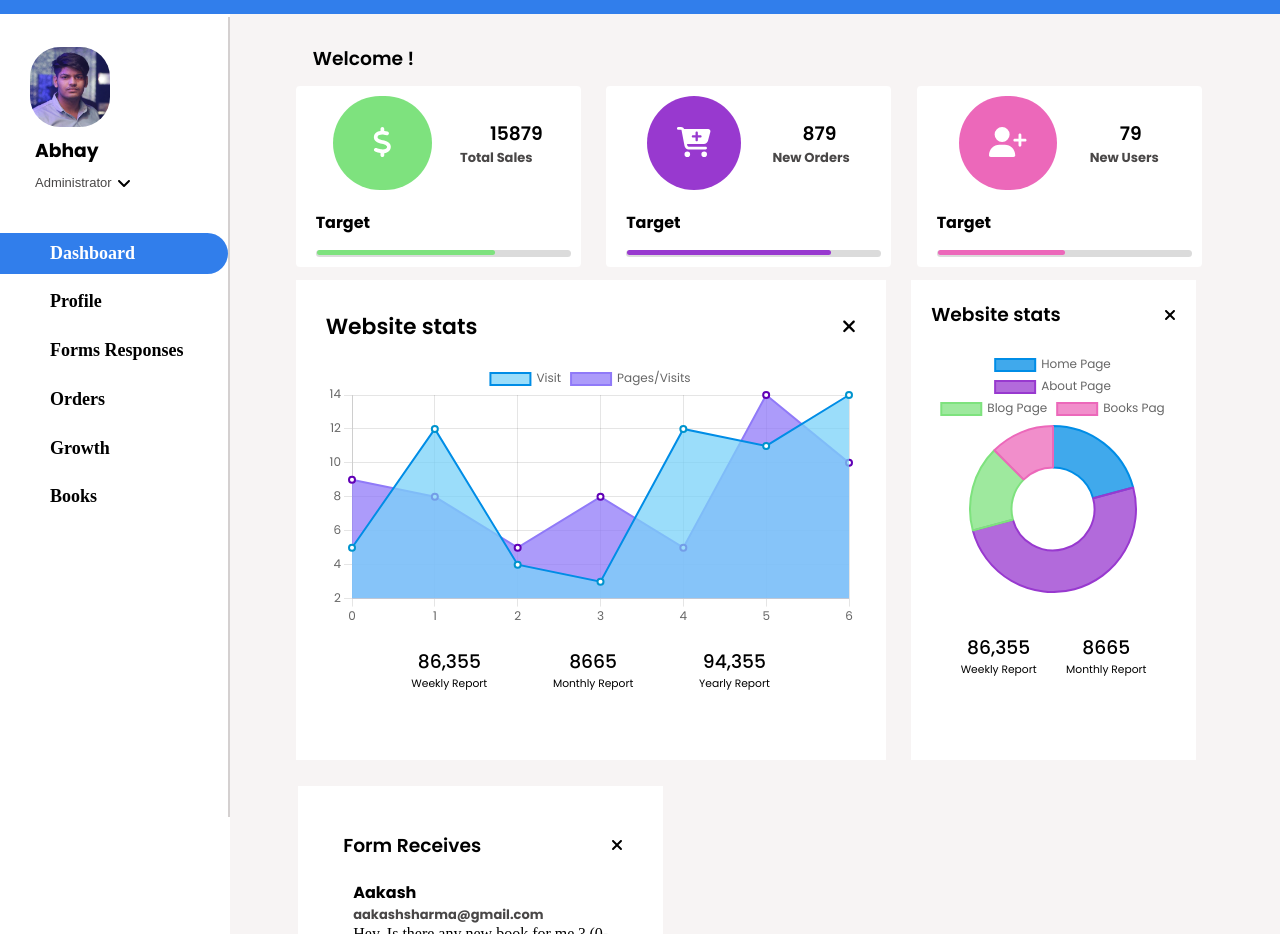
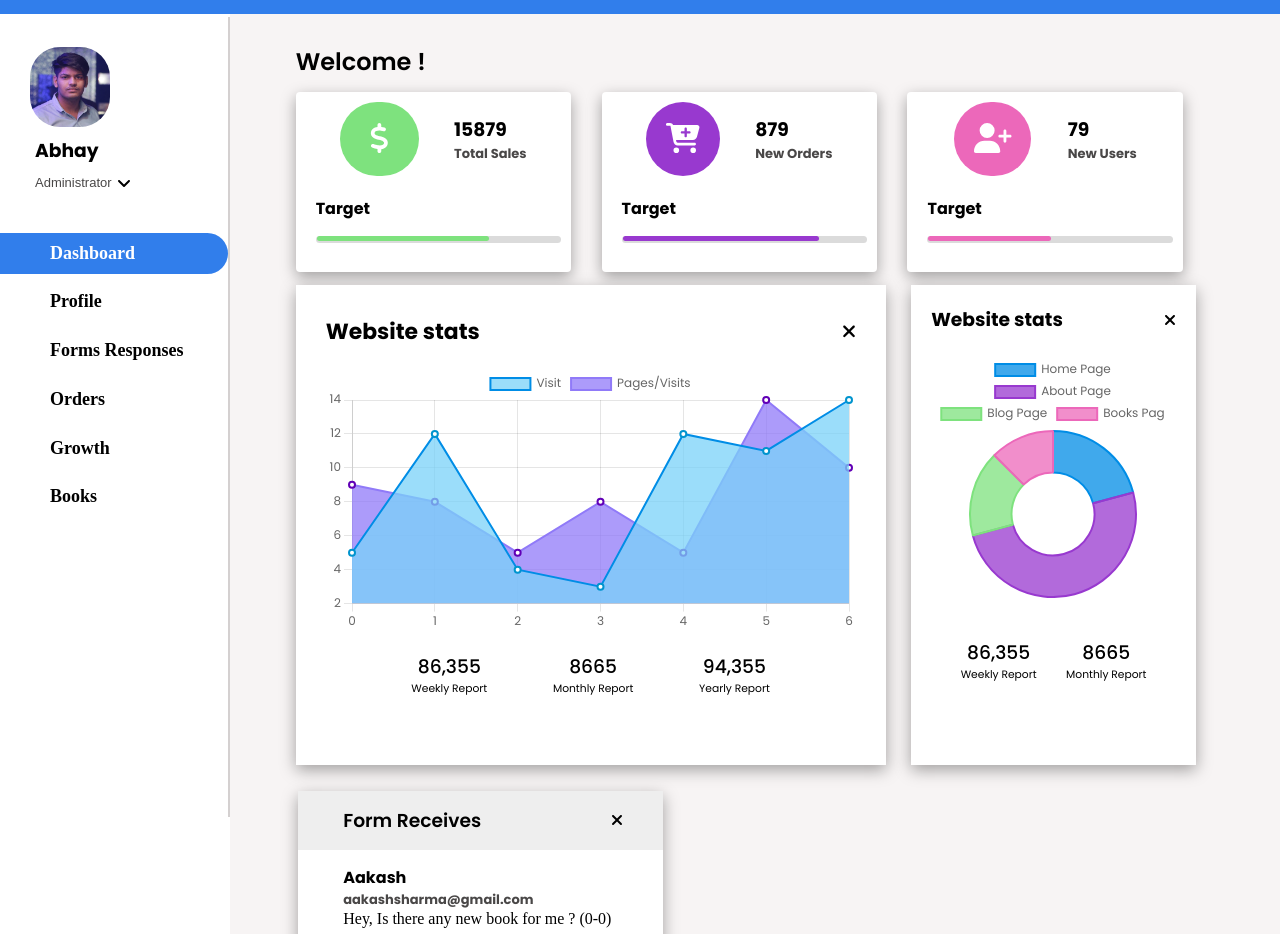
Before and after one commit to abhay5624/Admin.js, a React (Create React App) app: page / in a window 1280 px wide. Shown: the part 58-992 px from the top of the page. Built offline with nearby package versions, Linux system fonts and the light colour scheme.

Commit message:
shadow added

```diff
--- a/src/Components/FormReceives.js
+++ b/src/Components/FormReceives.js
@@ -7,7 +7,10 @@ const FormReceives = () => {
   const data = useSelector((state) => state.FormData);
   return (
     <div className="formReceives">
-      <div className="flexbox" style={{ justifyContent: "space-between" }}>
+      <div
+        className="flexbox formheader"
+        style={{ justifyContent: "space-between" }}
+      >
         <h3>Form Receives</h3>
         <FontAwesomeIcon icon={faXmark} />
       </div>
--- a/src/Pages/Dashboard.js
+++ b/src/Pages/Dashboard.js
@@ -11,8 +11,8 @@ import FormReceives from "../Components/FormReceives";
 const Dashboard = () => {
   return (
     <div className="Dashboard">
-      <h3>Welcome !</h3>
-      <div className="flexbox">
+      <h2>Welcome !</h2>
+      <div className="flexbox" style={{ justifyContent: "space-between" }}>
         <div className="box1">
           <div className="flexbox boxicon">
             <div className="dollersign">
--- a/src/index.css
+++ b/src/index.css
@@ -99,16 +99,17 @@ aside {
   padding-left: 5%;
   background-color: rgb(247, 244, 244);
 }
-.Dashboard h3 {
-  padding-left: 30px;
+.Dashboard h2 {
+  padding-left: 1vw;
   font-weight: 600;
 }
 .box1,
 .box2 {
+  box-shadow: rgba(0, 0, 0, 0.35) 0px 5px 15px;
   padding: 10px;
   background-color: white;
   border-radius: 4px;
-  min-width: 31.2%;
+  min-width: 30.2%;
   min-height: 180px;
   margin: 1vw;
 }
@@ -119,14 +120,14 @@ aside {
   font-size: 30px;
   background-color: rgb(152, 57, 207);
   color: white;
-  padding: 30px 30px;
+  padding: 20px 20px;
   border-radius: 60px;
 }
 .dollersign {
   font-size: 30px;
   background-color: rgb(126, 226, 126);
   color: white;
-  padding: 30px 40px;
+  padding: 20px 30px;
   border-radius: 60px;
 }
 .detail {
@@ -171,10 +172,11 @@ aside {
   background-color: #ec68ba;
   font-size: 30px;
   color: white;
-  padding: 30px 30px;
+  padding: 20px 20px;
   border-radius: 60px;
 }
 .Userchart {
+  box-shadow: rgba(0, 0, 0, 0.35) 0px 5px 15px;
   width: 65%;
   height: 480px;
   background-color: white;
@@ -193,6 +195,7 @@ aside {
   font-weight: 500;
 }
 .DonnutChart {
+  box-shadow: rgba(0, 0, 0, 0.35) 0px 5px 15px;
   background-color: #ffffff;
   min-height: 480px;
   min-width: 31.2%;
@@ -205,17 +208,29 @@ aside {
   padding: 0;
 }
 .formReceives {
+  box-shadow: rgba(0, 0, 0, 0.35) 0px 5px 15px;
   background-color: white;
   max-width: 40%;
   margin-left: 1.2vw;
   margin-top: 2vw;
-  padding: 40px;
 }
 .formReceives h3 {
   font-weight: 600;
   padding: 5px;
 }
 .formsection {
+  padding-left: 40px;
+  padding-bottom: 10px;
+  padding-top: 10px;
+  margin: 5px;
+
+  border-radius: 5px;
+}
+.formsection:hover {
+  background-color: #f0f3f7;
+}
+.formheader {
+  background-color: #eee;
   padding: 10px;
-  margin: 5px;
+  padding-inline: 40px;
 }
```
